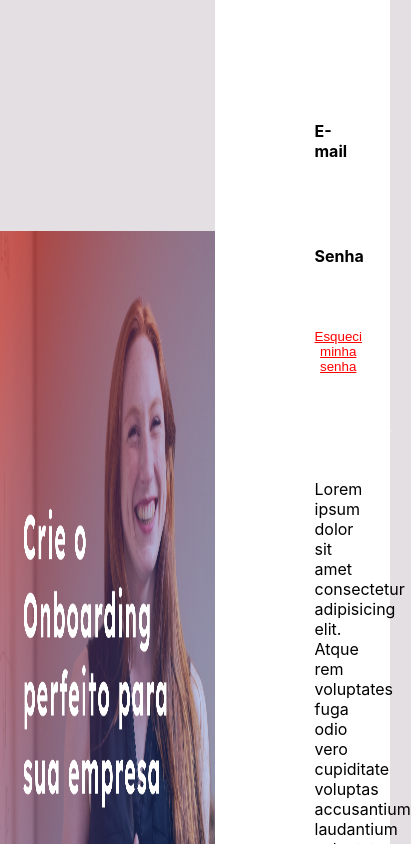
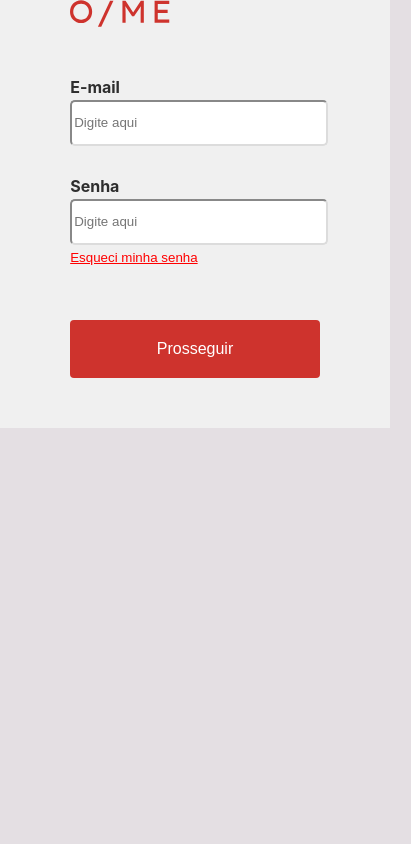
Before and after one commit to StartFuture/onboarding-me-rh-front, a React (Create React App) app: page /login-form in a window 390 px wide. Shown: the top 844 px of the page, 411 px wide, since content can reach past the window. Built offline with nearby package versions, Linux system fonts and the light colour scheme.

Commit message:
estilizaçao do css

```diff
--- a/src/pages/LoginForm/assets/css/style.css
+++ b/src/pages/LoginForm/assets/css/style.css
@@ -7,21 +7,21 @@ body {
 }
 
 .logo {
-  margin: 0;
+  margin-bottom: 50px;
   padding: 0;
-  width: 30%;
-  height: 12%;
+  width: 40%;
+  height: 18%;
 }
 
 .container-form {
   display: inline-block;
-  width: 45%;
+  width: 50%;
   height: 100%;
-  background-color: white;
+  background: #f0f0f0;
 }
 
 .forget-button {
-  margin: 0px;
+  margin: 5px 0px;
   padding: 0px;
   background: none;
   border: none;
@@ -29,18 +29,63 @@ body {
   color: red;
 }
 
+.next-button {
+  margin: 50px 0px;
+  width: 100%;
+  background-color: rgba(206, 51, 45, 1);
+  border: none;
+  font-size: 16px;
+}
+
+h4 {
+  color: rgba(46, 46, 46, 1);
+  font-style: normal;
+  font-size: 16px;
+  margin-bottom: 3px;
+  margin-top: 30px;
+}
+
 input {
   width: 100%;
   height: 40px;
-  border: gray;
+  border-color: gainsboro;
+  border-radius: 5px;
 }
 
 form {
-  margin: 100px;
+  margin: 25% 18%;
 }
 
-img {
-  width: 55%;
+.gradient {
+  width: 50%;
   height: 100vh;
   background-color: #f0f0f0;
 }
+
+@media (max-width: 600px) {
+
+  form {
+    margin-top: auto;
+    margin: 0% 18%;
+  }
+
+  body {
+    margin: 0px;
+    padding: 0px;
+  }
+
+  .gradient {
+    display: none;
+  }
+
+  .container-form {
+    display: block;
+    width: 100%;
+    height: 60%;
+    background: #f0f0f0;
+  }
+
+  p {
+    display: none;
+  }
+}
--- a/src/pages/LoginForm/index.jsx
+++ b/src/pages/LoginForm/index.jsx
@@ -6,7 +6,7 @@ const LoginForm = () => {
   return (
     <>
       <div class="full-container">
-        <img src={GradientImg} alt="" />
+        <img class="gradient" src={GradientImg} alt="" />
         <div class="container-form">
           <form>
           <img class="logo" src={Logo} alt="" />
```
